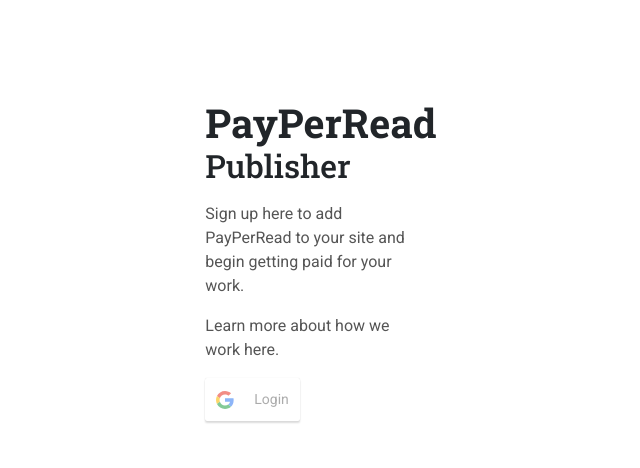
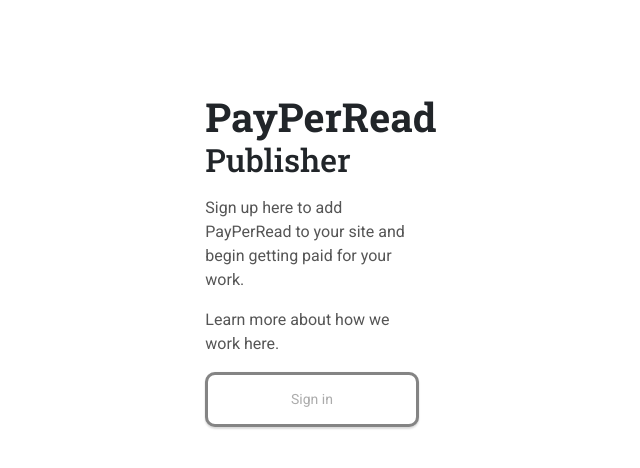
Before and after one commit to jakearmendariz/PayPerRead, a React (Create React App) app in the folder frontend/: page /signin/publisher in a window 1280 px wide. Shown: the top 468 px of the page, without its empty margins (328-968 px from the left). Built offline with nearby package versions, Linux system fonts and the light colour scheme.

Commit message:
fixed styling and neated up login

```diff
--- a/frontend/src/global.css
+++ b/frontend/src/global.css
@@ -17,21 +17,21 @@
 }
 
 .primary-color: {
-	color: #333;
+	color: #333 !important;
 }
 
 .secondary-color {
-	color: #555;
+	color: #555 !important;
 }
 
 .styled-button {
 
-	width: 100%;
-	padding-top: .25rem;
-	padding-bottom: .25rem;
+	width: 100% !important;
+	padding-top: .25rem !important;
+	padding-bottom: .25rem !important;
 
-	border: 3px solid #333;
-	border-radius: 10px;
+	border: 3px solid #333 !important;
+	border-radius: 10px !important;
 
-	background-color: #fff;
+	background-color: #fff !important;
 }
--- a/frontend/src/pages/SignInPage.js
+++ b/frontend/src/pages/SignInPage.js
@@ -18,14 +18,17 @@
                         <p className="secondary-font secondary-color">Learn more about how we work <a>here</a>.</p>
 
 
+			{/* TODO: fix styling because the library's implementation of styling is a bitch */}
                         <GoogleLogin
                                 clientId="395326925781-gs6ubj69r0egkkeifimohrktr2h3an6p.apps.googleusercontent.com"
-                                buttonText="Login"
+                                buttonText="Sign in"
+				icon={false}
                                 onSuccess={success}
                                 onFailure={failure}
                                 cookiePolicy={'single_host_origin'}
+				className="styled-button secondary-font primary-color justify-content-center"
+				style={{ color: "#f00" }}
                         />
-                        {/* <button className="styled-button secondary-font primary-color">Sign in</button> */}
                 </div>
         </div>
 );
@@ -44,7 +47,8 @@
         };
 
         const failure = (response) => {
-        };
+
+	};
 
         // check if the signup is valid
         if(user !== 'reader' && user !== 'publisher')
```
